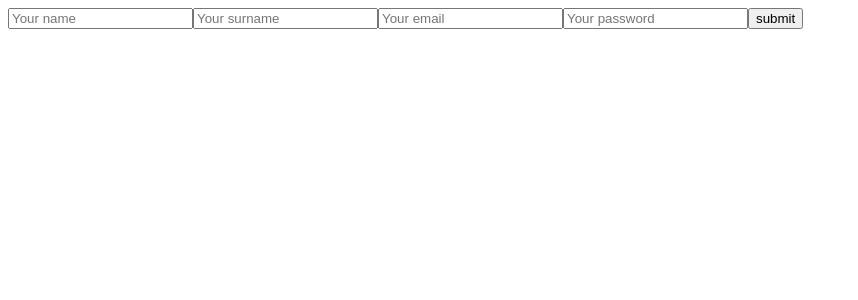
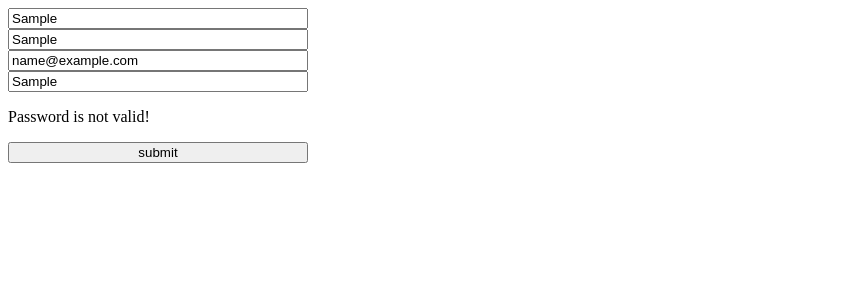
Before and after one commit to Soifka/09.12.2022-cra, a React (Create React App) app: page / in a window 1280 px wide. Both pictures are taken after typing "Sample", "Sample", "name@example.com", "Sample" into the empty fields and a click on the input "submit". Shown: the top 300 px of the page, without its empty margins (0-858 px from the left). Built offline with nearby package versions, Linux system fonts and the light colour scheme.

Commit message:
Formik validation with Yup + ErrorMessage

```diff
--- a/src/components/SignUpForm/index.js
+++ b/src/components/SignUpForm/index.js
@@ -1,7 +1,8 @@
 import React, { Component } from 'react';
 import styles from './style.module.scss'
 import { SCHEMA } from '../../schemas';
-import { Formik, Form, Field } from 'formik';
+import { Formik, Form, Field, ErrorMessage } from 'formik';
+import * as yup from 'yup';
 
 // isValid (работает асинхронно, возвращает promise)
 // isValidSync (работает синхронно, возвращает true/false)
@@ -20,15 +21,23 @@ const SignUpForm = (props) => {
     }
 
     return (
-        <Formik initialValues={initialState} onSubmit={handleSubmitToFormik}>
+        <Formik
+        initialValues={initialState}
+        onSubmit={handleSubmitToFormik}
+        validationSchema={SCHEMA}
+        >
             {
                 (formikProps) => {
                     return (
-                        <Form>
+                        <Form className={styles.formStyle}>
                             <Field name='name' placeholder='Your name' />
+                            <ErrorMessage name='name' component="p" />
                             <Field name='surname' placeholder='Your surname' />
+                            <ErrorMessage name='surname' component="p" />
                             <Field name='email' placeholder='Your email' />
+                            <ErrorMessage name='email' component="p" />
                             <Field name='pass' placeholder='Your password' />
+                            <ErrorMessage name='pass' component="p" />
                             <input type='submit' value='submit' />
                         </Form>
                     );
--- a/src/components/SignUpForm/style.module.scss
+++ b/src/components/SignUpForm/style.module.scss
@@ -4,7 +4,7 @@
     flex-direction: column;
 }
 
-.errorMessage {
+.errorMessage p {
     font-weight: bold;
     color: red;
 }
--- a/src/schemas/index.js
+++ b/src/schemas/index.js
@@ -3,6 +3,6 @@ import * as yup from 'yup';
 export const SCHEMA = yup.object({
     name: yup.string().min(1).max(20),
     surname: yup.string().min(3).max(30),
-    email: yup.string().required().email(),
-    pass: yup.string().required().matches(/^(?=.*?[A-Z])(?=.*?[a-z])(?=.*?[0-9])(?=.*?[#?!@$ %^&*-]).{8,}$/)
+    email: yup.string().required('Email required!!!').email(`Email isn't valid`),
+    pass: yup.string().required('Password required!!!').matches(/^(?=.*?[A-Z])(?=.*?[a-z])(?=.*?[0-9])(?=.*?[#?!@$ %^&*-]).{8,}$/, 'Password is not valid!')
 })
```
